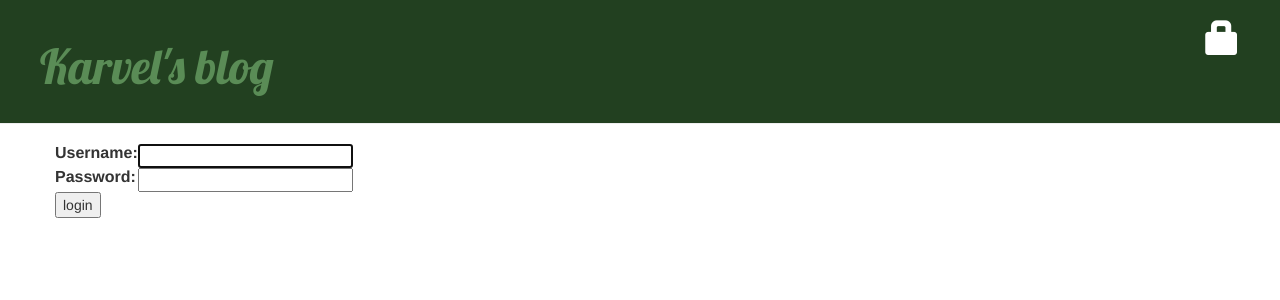
After one commit to Karvel/my-first-blog, a Django app: page /accounts/login/ in a window 1280 px wide. The commit adds this page. Shown: the top 300 px of the page. Run offline with Django 3.2, Linux system fonts and the light colour scheme; some libraries are stand-ins or nearby versions.

Commit message:
Added basic page security and login authentication.

```diff
--- a/blog/templates/blog/base.html
+++ b/blog/templates/blog/base.html
@@ -11,8 +11,11 @@
 		<div class="page-header">
 			{%  if user.is_authenticated %}
 				<a href="{% url "post_new" %}" class="top-menu"><span class="glyphicon glyphicon-plus"></span></a>
+				<a href="{% url 'post_draft_list' %}" class="top-menu"><span class="glyphicon glyphicon-edit"></span></a>
+				<p class="top-menu">Hello {{ user.username }}<small>(<a href="{% url 'django.contrib.auth.views.logout' %}">Log out</a>)</small></p>
+			{% else %}
+				<a href="{% url 'django.contrib.auth.views.login' %}" class="top-menu"><span class="glyphicon glyphicon-lock"></span></a>
 			{% endif %}
-			<a href="{% url 'post_draft_list' %}" class="top-menu"><span class="glyphicon glyphicon-edit"></span></a>
 			<h1><a href="/">Karvel's blog</a></h1>
 		</div>
 		<div class="content container">
--- a/blog/templates/blog/post_detail.html
+++ b/blog/templates/blog/post_detail.html
@@ -9,8 +9,10 @@
 			{% else %}
 				<a class="btn btn-default" href="{% url 'blog.views.post_publish' pk=post.pk %}">Publish</a>
 			{% endif %}
-			<a class="btn btn-default" href="{% url "post_edit" pk=post.pk %}"><span class="glyphicon glyphicon-pencil"></span></a>
-			<a class="btn btn-default" href="{% url "post_remove" pk=post.pk %}"><span class="glyphicon glyphicon-remove"></span></a>
+			{% if user.is_authenticated %}
+				<a class="btn btn-default" href="{% url "post_edit" pk=post.pk %}"><span class="glyphicon glyphicon-pencil"></span></a>
+				<a class="btn btn-default" href="{% url "post_remove" pk=post.pk %}"><span class="glyphicon glyphicon-remove"></span></a>
+			{% endif %}
 			<h1>{{ post.title }}</h1>
 		<p>{{ post.text|linebreaks }}</p>
 	</div>
--- /dev/null
+++ b/blog/templates/registration/login.html
@@ -0,0 +1,26 @@
+{% extends "blog/base.html" %}
+
+{% block content %}
+
+{% if form.errors %}
+<p>Your username and password didn't match. Please try again.</p>
+{% endif %}
+
+<form method="post" action="{% url 'django.contrib.auth.views.login' %}">
+{% csrf_token %}
+<table>
+<tr>
+    <td>{{ form.username.label_tag }}</td>
+    <td>{{ form.username }}</td>
+</tr>
+<tr>
+    <td>{{ form.password.label_tag }}</td>
+    <td>{{ form.password }}</td>
+</tr>
+</table>
+
+<input type="submit" value="login" />
+<input type="hidden" name="next" value="{{ next }}" />
+</form>
+
+{% endblock %}
--- a/mysite/settings.py
+++ b/mysite/settings.py
@@ -26,7 +26,7 @@ SECRET_KEY = 'wdqm2gp&8--2skq8u=3f=p$g9ak46awd)a4hthz4afxf-_io0j'
 DEBUG = True
 
 ALLOWED_HOSTS = []
-
+LOGIN_REDIRECT_URL = '/'
 
 # Application definition
 
--- a/mysite/urls.py
+++ b/mysite/urls.py
@@ -1,7 +1,10 @@
 from django.conf.urls import include, url
 from django.contrib import admin
+admin.autodiscover()
 
 urlpatterns = [
     url(r'^admin/', include(admin.site.urls)),
+	 url(r'^accounts/login/$', 'django.contrib.auth.views.login'),
+	 url(r'^accounts/logout/$', 'django.contrib.auth.views.logout', {'next_page': '/'}),
 	 url(r'', include('blog.urls')),
 ]
```
Also changed, not shown: blog/views.py (+7 -1 lines).
